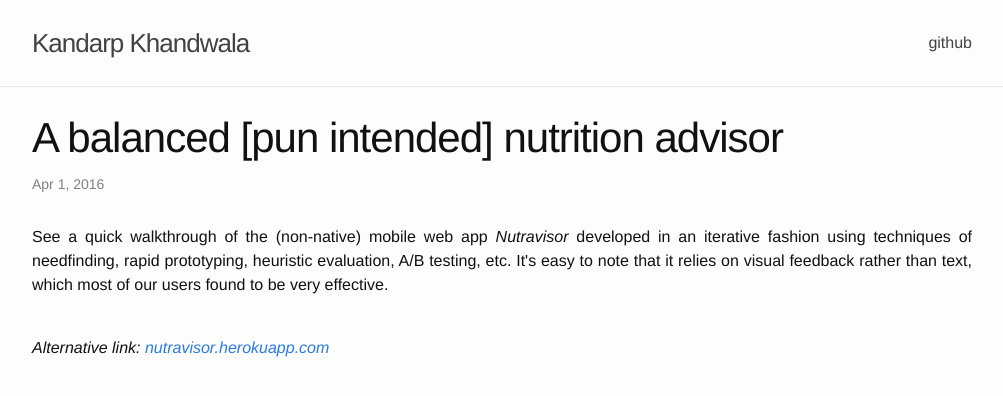
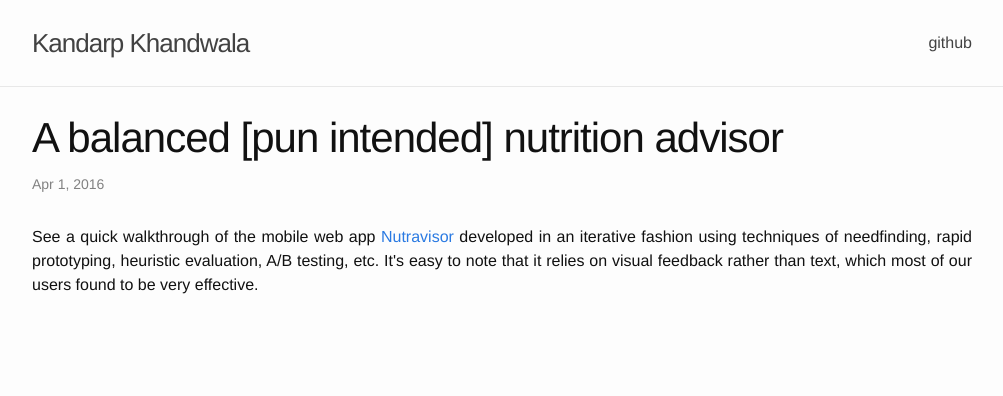
Before and after one commit to kandarpksk/kandarpksk.github.io, a Jekyll site: the page built from _posts/2016-04-01-nutravisor.markdown, in a window 1280 px wide. Shown: the top 396 px of the page, without its empty margins (138-1141 px from the left). Built offline with Jekyll 4.4.1, drawn with Linux system fonts in a browser that asks for light colours.

Commit message:
Minor edits

```diff
--- a/_posts/2016-04-01-nutravisor.markdown
+++ b/_posts/2016-04-01-nutravisor.markdown
@@ -6,7 +6,6 @@ date: 2016-04-01 09:30:00
 excerpt: See a quick walkthrough of the <i>mobile</i> web app <a href="http://nutravisor.kandarp.xyz/?username=test&hash=5baa61e4c9b93f3f0682250b6cf8331b7ee68fd8">Nutravisor</a> developed in an iterative fashion using techniques of needfinding, rapid prototyping, heuristic evaluation, A/B testing, etc. <br/> <br/> <img src="screenshot1.png" width="33%" style="border:1px solid lightgray;"> <img src="screenshot2.png" width="33%" style="border:1px solid lightgray; margin-left:5px;"> <br/>
 ---
 
-<div align="justify" style="margin-bottom:15px;">See a quick walkthrough of the (non-native) mobile web app <i>Nutravisor</i> developed in an iterative fashion using techniques of needfinding, rapid prototyping, heuristic evaluation, A/B testing, etc. It's easy to note that it relies on visual feedback rather than text, which most of our users found to be very effective.</div>
-
-<br/>
-<i>Alternative link&#58; <a href="https://nutravisor.herokuapp.com/?username=test&hash=5baa61e4c9b93f3f0682250b6cf8331b7ee68fd8">nutravisor.herokuapp.com</a></i>
+<div align="justify" style="margin-bottom:15px;">
+See a quick walkthrough of the mobile web app <a href="https://nutravisor.herokuapp.com/?username=test&hash=5baa61e4c9b93f3f0682250b6cf8331b7ee68fd8">Nutravisor</a> developed in an iterative fashion using techniques of needfinding, rapid prototyping, heuristic evaluation, A/B testing, etc. It's easy to note that it relies on visual feedback rather than text, which most of our users found to be very effective.
+</div>
```
